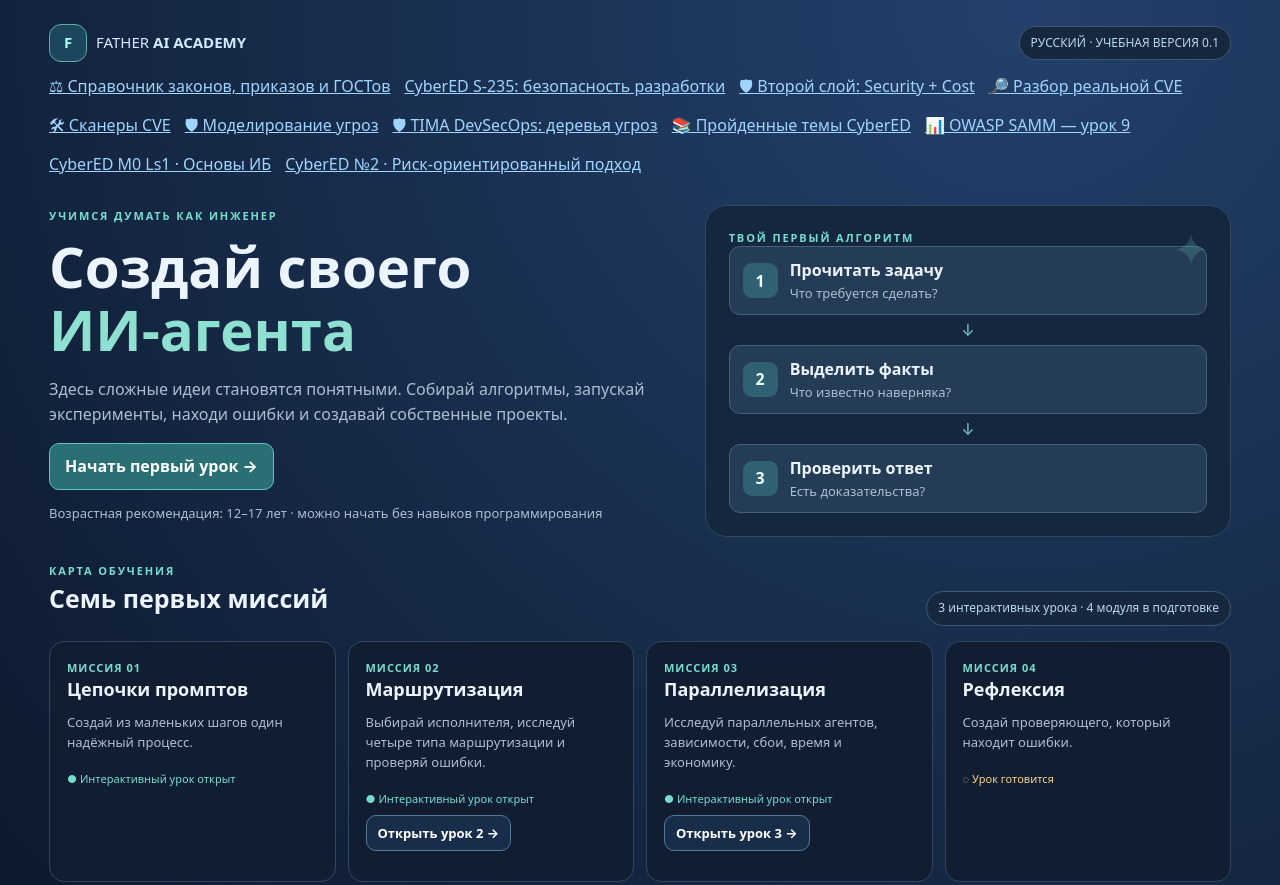
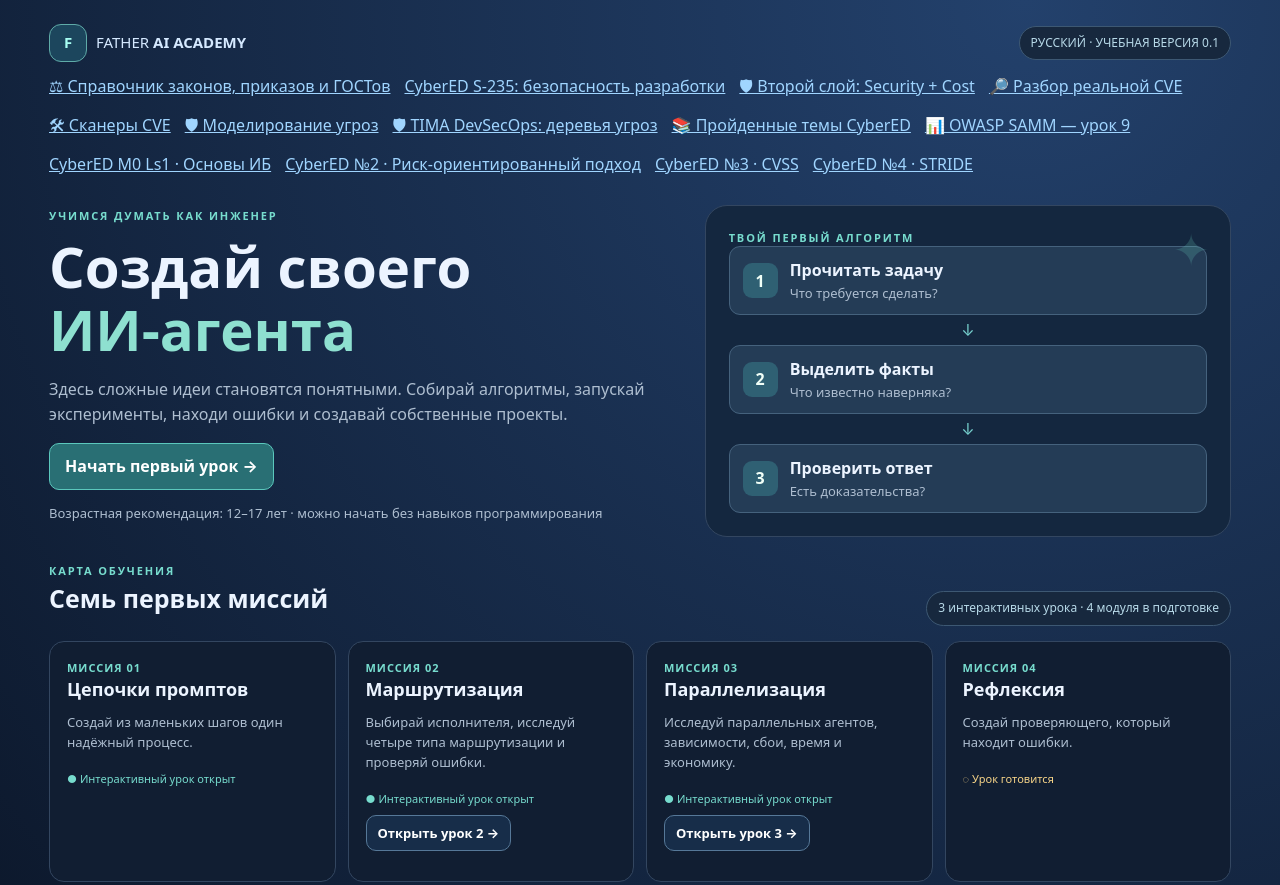
Before and after one commit to VictorKVS/FATHER_CODEX, a plain HTML site: page docs/school/index.html in a window 1280 px wide. Shown: the top 885 px of the page. Drawn offline with Linux system fonts and the light colour scheme.

Commit message:
docs(academy): integrate new CVSS and threat-modeling lectures into course and site navigation

```diff
--- a/docs/school/index.html
+++ b/docs/school/index.html
@@ -7,7 +7,7 @@
 </style></head><body>
 <div class="shell">
 <header class="bar"><a class="home" href="../index.html"><span class="mark">F</span>FATHER <strong>AI ACADEMY</strong></a><span class="chip">РУССКИЙ · УЧЕБНАЯ ВЕРСИЯ 0.1</span></header>
-<nav aria-label="Справочник безопасности" style="display:flex;gap:14px;flex-wrap:wrap;margin:12px 0 20px"><a href="../reference/security-regulations.html">⚖ Справочник законов, приказов и ГОСТов</a><a href="courses/CYBERED_S235_SECURE_DEVELOPMENT_RU.md">CyberED S-235: безопасность разработки</a><a href="security-layer.html">🛡 Второй слой: Security + Cost</a><a href="vulnerability-case-study.html">🔎 Разбор реальной CVE</a><a href="vulnerability-scanners.html">🛠 Сканеры CVE</a><a href="../reference/wiki/SEC-THREAT-MODELING-001.md">🛡 Моделирование угроз</a><a href="tima-threat-lab.html">🛡 TIMA DevSecOps: деревья угроз</a><a href="cybered-completed-lessons.html">📚 Пройденные темы CyberED</a><a href="cybered-m0-ls9-owasp-samm.html">📊 OWASP SAMM — урок 9</a><a href="cybered-m0-ls1-cybersecurity-basics.html">CyberED M0 Ls1 · Основы ИБ</a><a href="cybered-m0-ls2-risk-based-security.html">CyberED №2 · Риск-ориентированный подход</a></nav>
+<nav aria-label="Справочник безопасности" style="display:flex;gap:14px;flex-wrap:wrap;margin:12px 0 20px"><a href="../reference/security-regulations.html">⚖ Справочник законов, приказов и ГОСТов</a><a href="courses/CYBERED_S235_SECURE_DEVELOPMENT_RU.md">CyberED S-235: безопасность разработки</a><a href="security-layer.html">🛡 Второй слой: Security + Cost</a><a href="vulnerability-case-study.html">🔎 Разбор реальной CVE</a><a href="vulnerability-scanners.html">🛠 Сканеры CVE</a><a href="../reference/wiki/SEC-THREAT-MODELING-001.md">🛡 Моделирование угроз</a><a href="tima-threat-lab.html">🛡 TIMA DevSecOps: деревья угроз</a><a href="cybered-completed-lessons.html">📚 Пройденные темы CyberED</a><a href="cybered-m0-ls9-owasp-samm.html">📊 OWASP SAMM — урок 9</a><a href="cybered-m0-ls1-cybersecurity-basics.html">CyberED M0 Ls1 · Основы ИБ</a><a href="cybered-m0-ls2-risk-based-security.html">CyberED №2 · Риск-ориентированный подход</a><a href="cybered-m0-ls3-cvss.html">CyberED №3 · CVSS</a><a href="cybered-m0-ls4-threat-modeling.html">CyberED №4 · STRIDE</a></nav>
 <div class="hero"><div><div class="eyebrow">Учимся думать как инженер</div><h1>Создай своего<br><span style="color:#8ee0d0">ИИ-агента</span></h1><p class="sub">Здесь сложные идеи становятся понятными. Собирай алгоритмы, запускай эксперименты, находи ошибки и создавай собственные проекты.</p><a href="#lesson" class="btn" style="display:inline-block;text-decoration:none">Начать первый урок →</a><p class="small">Возрастная рекомендация: 12–17 лет · можно начать без навыков программирования</p></div>
 <div class="art" aria-label="Схема учебного конвейера"><div class="eyebrow">Твой первый алгоритм</div><div class="hero-cards"><div class="hero-step"><i>1</i><div><b>Прочитать задачу</b><div class="small">Что требуется сделать?</div></div></div><div class="arrow">↓</div><div class="hero-step"><i>2</i><div><b>Выделить факты</b><div class="small">Что известно наверняка?</div></div></div><div class="arrow">↓</div><div class="hero-step"><i>3</i><div><b>Проверить ответ</b><div class="small">Есть доказательства?</div></div></div></div></div></div>
 <div class="heading"><div><div class="eyebrow">Карта обучения</div><h2>Семь первых миссий</h2></div><span class="chip">3 интерактивных урока · 4 модуля в подготовке</span></div>
```
